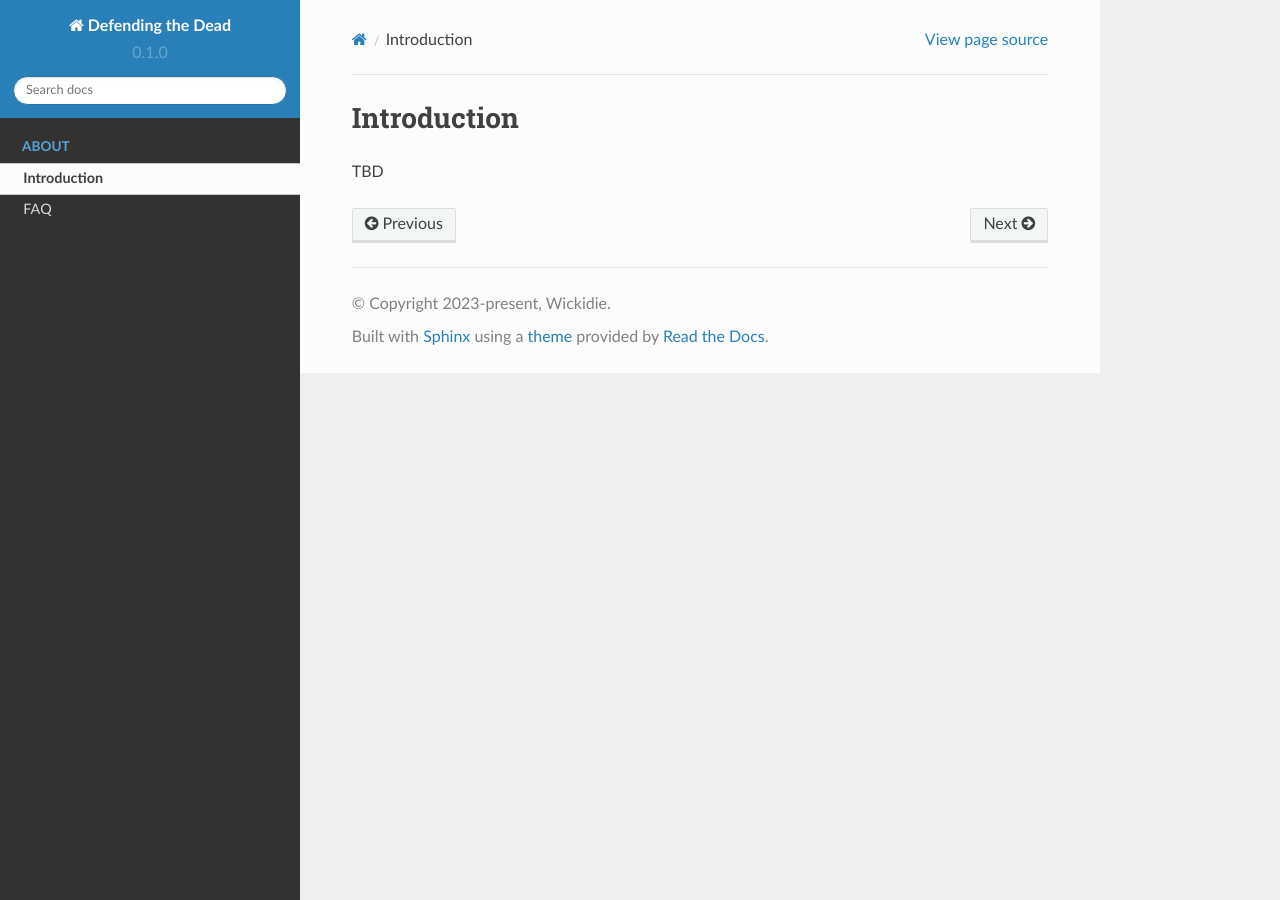
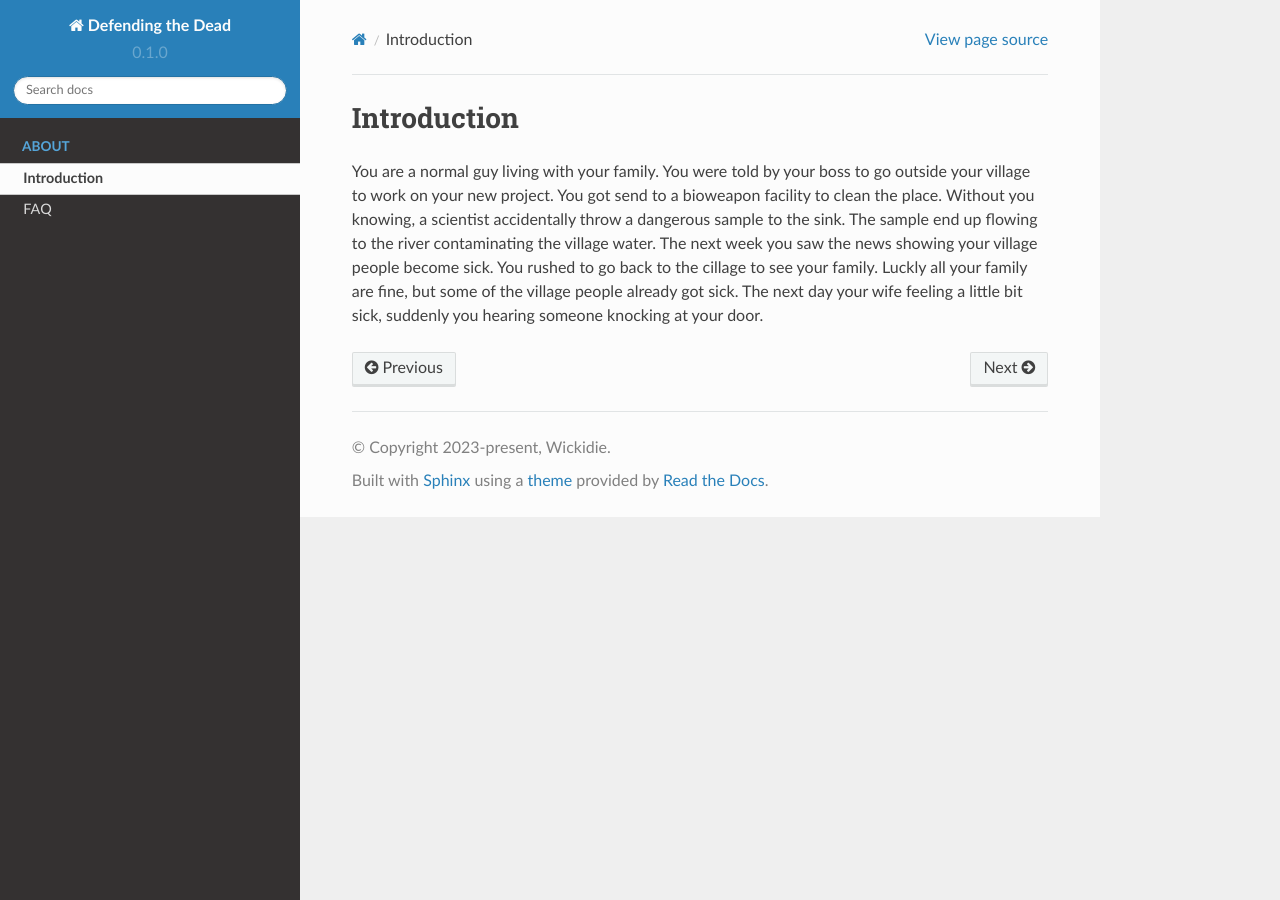
Before and after one commit to wickidie/defendingthedead-docs, a Sphinx documentation site: the page built from docs/source/about/introduction.rst, in a window 1280 px wide. Built offline with Sphinx 7.4.7 and the Read the Docs theme 2.0.0, drawn with Linux system fonts in a browser that asks for light colours.

Commit message:
Update introduction.rst

```diff
--- a/docs/source/about/introduction.rst
+++ b/docs/source/about/introduction.rst
@@ -1,4 +1,4 @@
 Introduction
 ============
 
-TBD
+You are a normal guy living with your family. You were told by your boss to go outside your village to work on your new project. You got send to a bioweapon facility to clean the place. Without you knowing, a scientist accidentally throw a dangerous sample to the sink. The sample end up flowing to the river contaminating the village water. The next week you saw the news showing your village people become sick. You rushed to go back to the cillage to see your family. Luckly all your family are fine, but some of the village people already got sick. The next day your wife feeling a little bit sick, suddenly you hearing someone knocking at your door.
```
